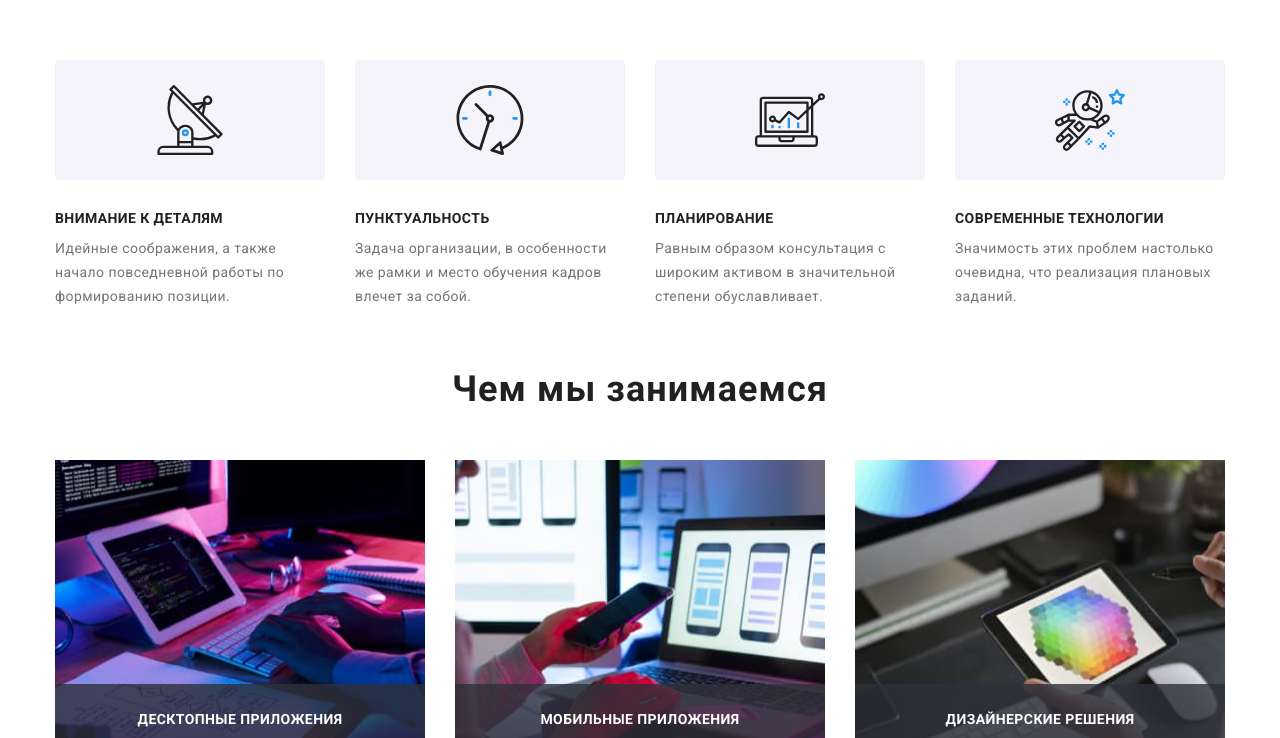
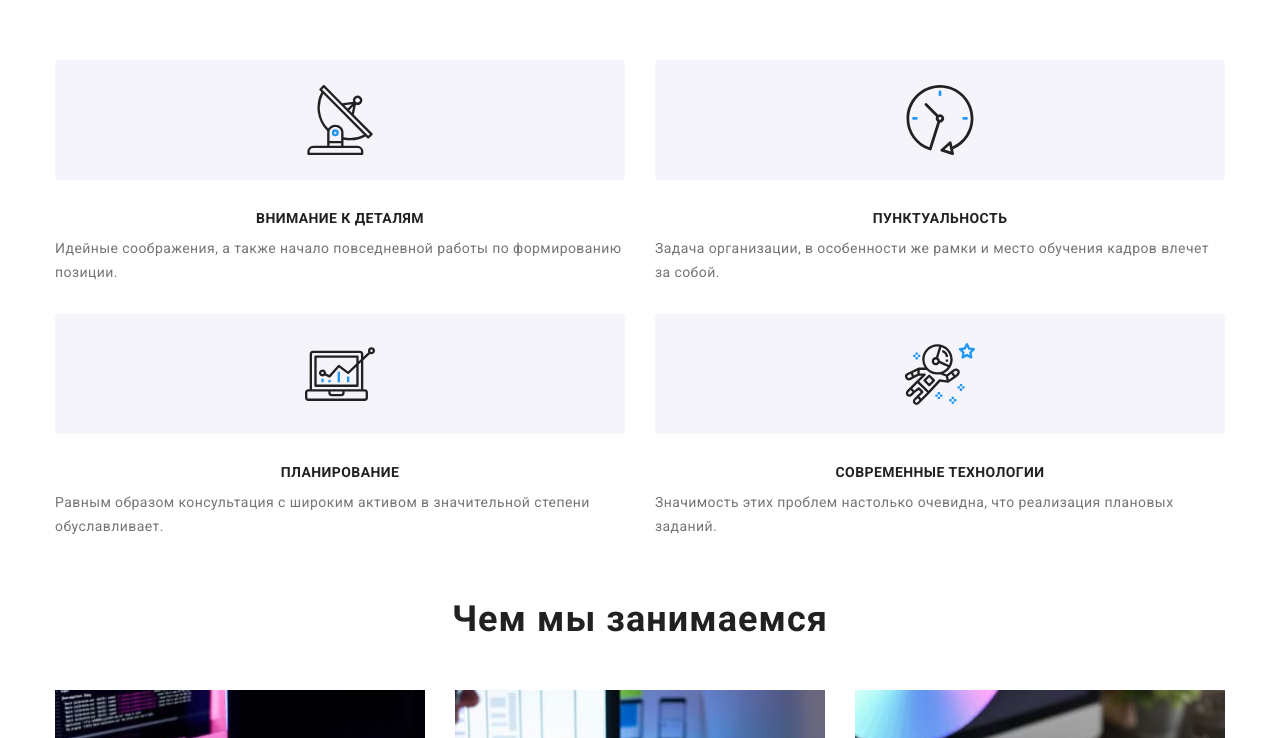
Before and after one commit to katerinadmit/goit-markup-hw--08, a plain HTML site: page index.html in a window 1280 px wide. Shown: the part 682-1420 px from the top of the page. Drawn offline with nearby package versions, Linux system fonts and the light colour scheme.

Commit message:
features mobile

```diff
--- a/sass/components/_features.scss
+++ b/sass/components/_features.scss
@@ -13,6 +13,13 @@
   text-transform: uppercase;
   color: #212121;
   margin-bottom: 10px;
+
+  @media screen and (min-width: 480px) {
+    margin-top: 30px;
+    display: flex;
+    justify-content: center;
+    align-items: center;
+  }
 }
 
 .features__list {
@@ -22,9 +29,26 @@
   margin: 0;
   padding: 0;
   list-style: none;
+
+  @media screen and (min-width: 480px) {
+    width: 100%;
+    display: flex;
+    flex-wrap: wrap;
+    gap: 30px;
+  }
 }
 .features__item {
   width: 270px;
+
+  @media screen and (min-width: 480px) {
+    justify-content: center;
+    width: 100%;
+  }
+  @media screen and (min-width: 768px) {
+    // justify-content: center;
+    // width: 100%;
+    flex-basis: calc((100% - 30px * (2 - 1)) / 2);
+  }
 }
 
 .features__item:ntn-child(4n) {
@@ -53,6 +77,10 @@
   line-height: calc(24 / 14);
   letter-spacing: 0.03em;
   color: #757575;
+
+  @media screen and (min-width: 480px) {
+    margin-top: 10px;
+  }
 }
 .features-icon {
   align-items: center;
```
Also changed, not shown: css/main.css, css/main.min.css, 2 other files.
